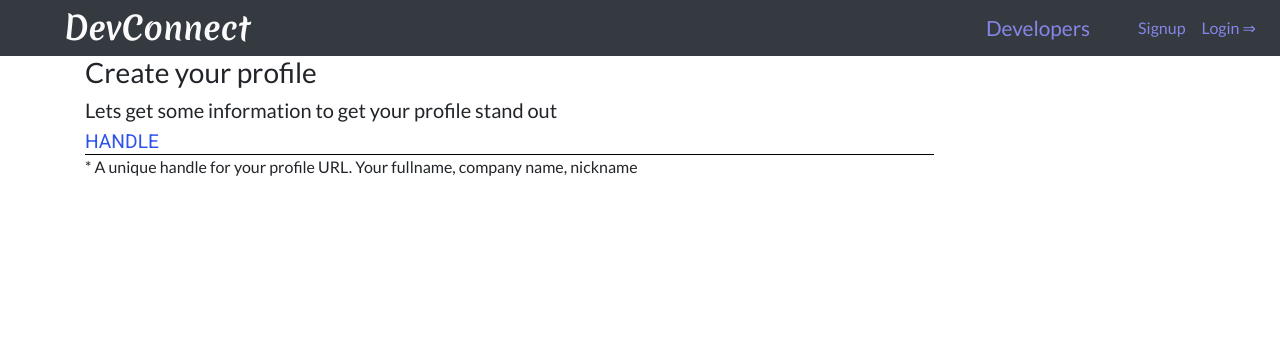
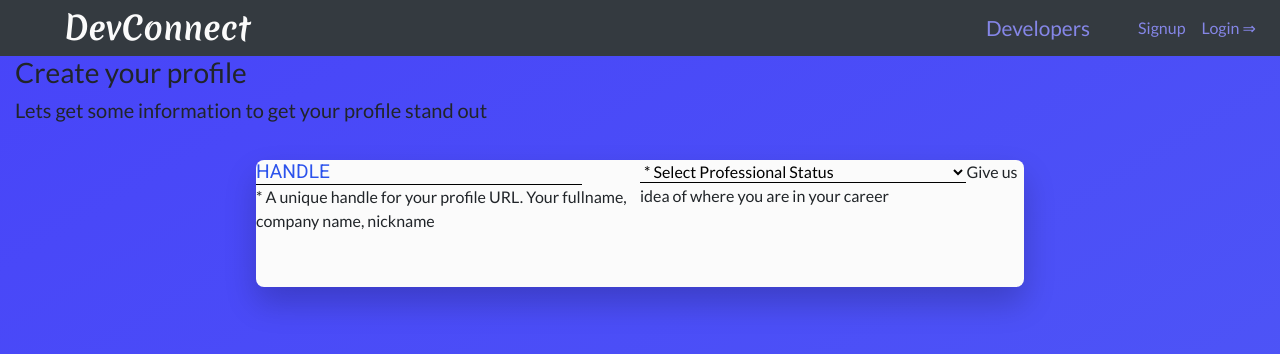
Before and after one commit to ibrahim013/naijadevconnect, a React (Create React App) app in the folder client/: page /createprofile in a window 1280 px wide. Shown: the top 354 px of the page. Built offline with nearby package versions, Linux system fonts and the light colour scheme.

Commit message:
profile form added (#5)

```diff
--- a/client/src/App.css
+++ b/client/src/App.css
@@ -175,6 +175,18 @@
   overflow: hidden;
   box-shadow: 0 1rem 2rem rgba(0, 0, 0, 0.2);
 }
+.profile-form {
+  display: flex;
+  top: 20%;
+  left: 20%;
+  width: 60%;
+  position: absolute;
+  transform: translate(-20% -20%);
+  border-radius: 0.5rem;
+  overflow: hidden;
+  background-color: #fbfbfb;
+  box-shadow: 0 1rem 2rem rgba(0, 0, 0, 0.2);
+}
 .form-side {
   padding: 2rem 2rem;
   width: 40%;
--- a/client/src/component/CreateProfile.jsx
+++ b/client/src/component/CreateProfile.jsx
@@ -2,6 +2,7 @@
 import PropTypes from 'prop-types'
 import {connect} from 'react-redux';
 import FormInputTextGroup from './common/FormInputTextField';
+import FormSelectGroup from './common/FormSelectGroup';
 
 export default class CreateProfile extends Component {
   constructor(){
@@ -25,17 +26,43 @@
     }
   }
   render() {
+    const {error, handle}= this.state;
+    const options = [
+      {label: "* Select Professional Status", value: 0},
+      {label: "Developer", value: "Developer"},
+      {label: "Junior Developer", value: "Junior Developer"},
+      {label: "Senior Developer", value:"Senior Developer"},
+      {label: "Manager", value: "Manage"},
+      {label: "Student or Learning", value: "Student or Learning"},
+      {label: "Instructor or Teacher", value: "Instructor or Teacher"},
+      {label: "Intern", value: "Intern"},
+      {label: "Others", value: "Others"}
+    ]
     return (
-      <div className="container">
+      <div className="container-fluid register">
         <h3>Create your profile</h3>
           <h5>Lets get some information to get your profile stand out</h5>
+        <div className="profile-form">
           <FormInputTextGroup
           name="handle"
-        value={this.state.handle}
+          value={handle}
+          error={error.handle}
           onchange={()=>{}}
           placeholder="handle"
           info="* A unique handle for your profile URL. Your fullname, company name, nickname"
           />
+         <FormSelectGroup
+         options ={options}
+         placeholder="Status"
+         name="status"
+         value={this.state.status}
+         onChange={()=>{}}
+         error={error.status}
+         info ="Give us idea of where you are in your career"
+
+         />
+        </div>
+
       </div>
     )
   }
--- a/client/src/component/common/FormInputTextField.jsx
+++ b/client/src/component/common/FormInputTextField.jsx
@@ -7,6 +7,7 @@
   value,
   onChange,
   info,
+  error,
   name,
   placeholder,
   glyphicon
@@ -18,7 +19,8 @@
       value={value}
       onChange={onChange}
       name={name}
-      className={classNames("form-data", {"is-info": info})}
+      error={error}
+      className={classNames("form-data", {"is-info": info, "is-invalid": error})}
       placeholder={placeholder}
     />
     <br/>
--- a/client/src/component/common/FormSelectGroup.jsx
+++ b/client/src/component/common/FormSelectGroup.jsx
@@ -11,7 +11,7 @@
   options
 }) => {
   const selectedOption = options.map(option => (
-    <option key={option.label}>{option.name}</option>
+    <option key={option.value}>{option.label}</option>
   ))
   return(
 <div className="form-content">
```
Lines whose indentation alone changed are shown as unchanged.
